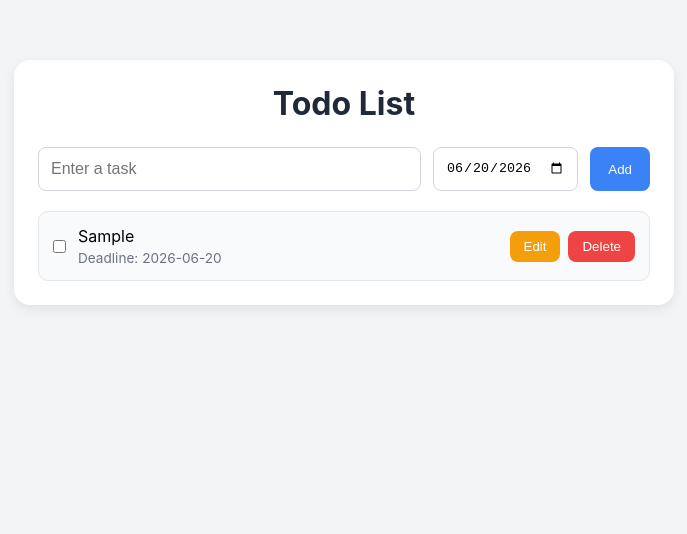
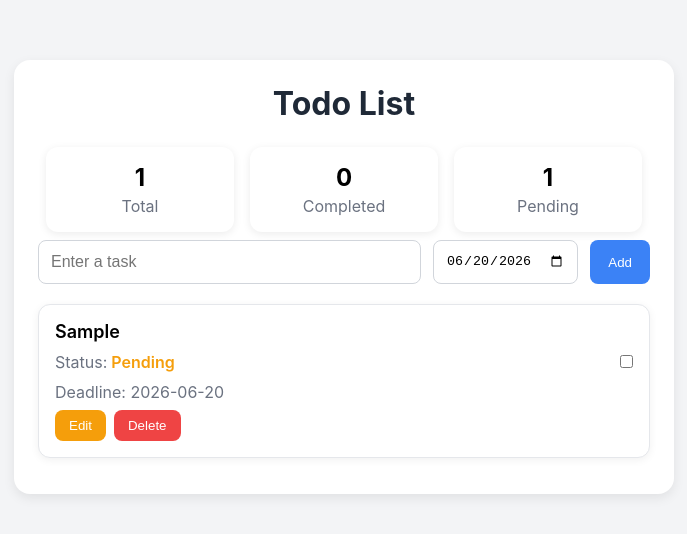
Before and after one commit to amikento713/todo-list-nextjs, a Next.js app: page / in a window 1280 px wide. Both pictures are taken after typing "Sample" into the empty fields and a click on the button "Add". Shown: the top 534 px of the page, without its empty margins (296-983 px from the left). Built offline with nearby package versions, Linux system fonts and the light colour scheme.

Commit message:
add/statistic panel & update/UI

```diff
--- a/app/page.tsx
+++ b/app/page.tsx
@@ -85,6 +85,35 @@ export default function Home() {
           Todo List
         </h1>
 
+        <div className={styles.statusPanel}>
+          <div className={styles.statCard}>
+            <div className={styles.statNumber}>
+              {totalTasks}
+            </div>
+            <div className={styles.statLabel}>
+              Total
+            </div>
+          </div>
+
+          <div className={styles.statCard}>
+            <div className={styles.statNumber}>
+              {completedTasks}
+            </div>
+            <div className={styles.statLabel}>
+              Completed
+            </div>
+          </div>
+
+          <div className={styles.statCard}>
+            <div className={styles.statNumber}>
+              {pendingTasks}
+            </div>
+            <div className={styles.statLabel}>
+              Pending
+            </div>
+          </div>
+
+        </div>
         <TodoForm onAddTask={addTask} />
 
         <TodoList
--- a/components/TodoList.tsx
+++ b/components/TodoList.tsx
@@ -55,7 +55,8 @@ export default function TodoList({
                 return (
                     <div
                         key={task.id}
-                        className={styles.item}
+                        className={`${styles.taskCard} ${isOverdue ? styles.overdueCard : ""
+                            }`}
                     >
                         {editingId === task.id ? (
                             <div className={styles.editContainer}>
@@ -72,7 +73,9 @@ export default function TodoList({
                                     type="date"
                                     value={editDeadline}
                                     onChange={(e) =>
-                                        setEditDeadline(e.target.value)
+                                        setEditDeadline(
+                                            e.target.value
+                                        )
                                     }
                                     className={styles.editDateInput}
                                 />
@@ -105,9 +108,53 @@ export default function TodoList({
                             </div>
                         ) : (
                             <>
-                                <div
-                                    className={styles.taskContent}
-                                >
+                                <div className={styles.taskHeader}>
+                                    <div>
+                                        <div
+                                            className={
+                                                task.completed
+                                                    ? styles.completed
+                                                    : styles.taskName
+                                            }
+                                        >
+                                            {task.text}
+                                        </div>
+
+                                        <div
+                                            className={
+                                                styles.taskInfo
+                                            }
+                                        >
+                                            Status:
+                                            <span
+                                                className={
+                                                    task.completed
+                                                        ? styles.statusCompleted
+                                                        : styles.statusPending
+                                                }
+                                            >
+                                                {" "}
+                                                {task.completed
+                                                    ? "Completed"
+                                                    : "Pending"}
+                                            </span>
+                                        </div>
+
+                                        <div
+                                            className={
+                                                isOverdue
+                                                    ? styles.overdueText
+                                                    : styles.taskInfo
+                                            }
+                                        >
+                                            Deadline:
+                                            {" "}
+                                            {task.deadline}
+                                            {isOverdue &&
+                                                " (Overdue)"}
+                                        </div>
+                                    </div>
+
                                     <input
                                         type="checkbox"
                                         checked={task.completed}
@@ -115,38 +162,11 @@ export default function TodoList({
                                             onToggleTask(task.id)
                                         }
                                     />
-
-                                    <div>
-                                        <div
-                                            className={
-                                                task.completed
-                                                    ? styles.completed
-                                                    : ""
-                                            }
-                                        >
-                                            {task.text}
-                                        </div>
-
-                                        {task.deadline && (
-                                            <div
-                                                className={
-                                                    isOverdue
-                                                        ? styles.overdue
-                                                        : styles.deadline
-                                                }
-                                            >
-                                                Deadline:
-                                                {" "}
-                                                {task.deadline}
-
-                                                {isOverdue &&
-                                                    " (Overdue)"}
-                                            </div>
-                                        )}
-                                    </div>
                                 </div>
 
-                                <div className={styles.actionButtons}>
+                                <div
+                                    className={styles.actionButtons}
+                                >
                                     <button
                                         className={styles.editButton}
                                         onClick={() =>
@@ -157,7 +177,9 @@ export default function TodoList({
                                     </button>
 
                                     <button
-                                        className={styles.deleteButton}
+                                        className={
+                                            styles.deleteButton
+                                        }
                                         onClick={() =>
                                             onDeleteTask(task.id)
                                         }
@@ -167,7 +189,6 @@ export default function TodoList({
                                 </div>
                             </>
                         )}
-
                     </div>
                 );
             })}
--- a/styles/Todo.module.css
+++ b/styles/Todo.module.css
@@ -79,7 +79,6 @@
 .list {
     display: flex;
     flex-direction: column;
-  gap: 12px;
 }
 
 /* Task Item */
@@ -257,7 +256,8 @@
     padding: 16px;
     border-radius: 12px;
     text-align: center;
-
+    width: 100%;
+    margin-inline: 1vh;
     box-shadow:
         0 2px 8px rgba(0, 0, 0, 0.08);
 }
@@ -291,6 +291,7 @@
     display: flex;
     justify-content: space-between;
     align-items: center;
+    padding-bottom: 1vh;
 }
 
 .taskName {
@@ -320,6 +321,7 @@
 .overdueText {
     color: #ef4444;
     font-weight: 600;
+    margin-top: 10px;
 }
 
 .actionButtons {
@@ -327,6 +329,12 @@
     gap: 8px;
 }
 
+.statusPanel {
+    display: flex;
+    width: 100%;
+    padding-bottom: 1vh;
+}
+
 @media (max-width: 600px) {
     .statsContainer {
         grid-template-columns: 1fr;
```
Lines whose indentation alone changed are shown as unchanged.
